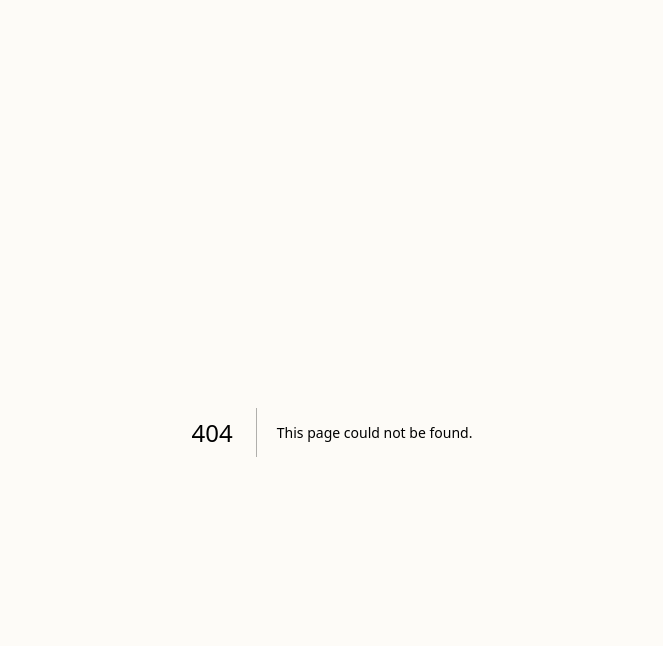
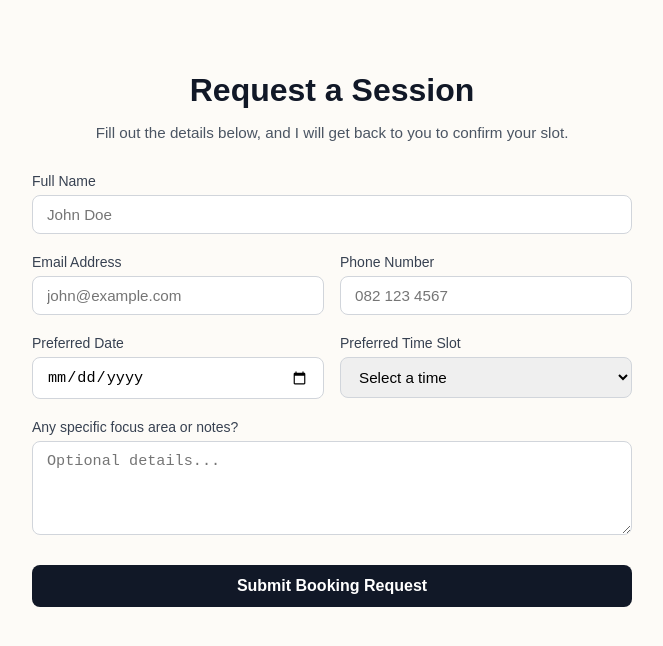
Before and after one commit to sxhumr/soulful-page, a Next.js app: page /book in a window 1280 px wide. Before the commit this address had no page. Shown: the top 646 px of the page, without its empty margins (308-971 px from the left). Built offline with nearby package versions, Linux system fonts and the light colour scheme.

Commit message:
feat: add cal.eu booking integration files

```diff
--- /dev/null
+++ b/src/app/book/page.jsx
@@ -0,0 +1,146 @@
+'use client';
+
+import { useState } from 'react';
+
+export default function BookingPage() {
+  const [formData, setFormData] = useState({
+    name: '',
+    email: '',
+    phone: '',
+    date: '',
+    timeSlot: '',
+    message: '',
+  });
+  const [status, setStatus] = useState({ loading: false, success: null, error: null });
+
+  const handleChange = (e) => {
+    const { name, value } = e.target;
+    setFormData((prev) => ({ ...prev, [name]: value }));
+  };
+
+  const handleSubmit = async (e) => {
+    e.preventDefault();
+    setStatus({ loading: true, success: null, error: null });
+
+    try {
+      const response = await fetch('/api/booking', {
+        method: 'POST',
+        headers: { 'Content-Type': 'application/json' },
+        body: JSON.stringify(formData),
+      });
+
+      const data = await response.json();
+
+      // If the Next.js API route returns an error, catch and display it
+      if (!response.ok) {
+        throw new Error(data.error || 'Failed to submit request');
+      }
+
+      setStatus({ loading: false, success: true, error: null });
+      setFormData({ name: '', email: '', phone: '', date: '', timeSlot: '', message: '' });
+    } catch (err) {
+      setStatus({ loading: false, success: false, error: err.message || 'Something went wrong.' });
+    }
+  };
+
+  return (
+    <div style={{ maxWidth: '600px', margin: '40px auto', padding: '0 20px', fontFamily: 'sans-serif' }}>
+      <header style={{ textAlign: 'center', marginBottom: '32px' }}>
+        <h1 style={{ fontSize: '2rem', fontWeight: '700', color: '#111827', marginBottom: '8px' }}>
+          Request a Session
+        </h1>
+        <p style={{ color: '#4B5563', fontSize: '0.95rem' }}>
+          Fill out the details below, and I will get back to you to confirm your slot.
+        </p>
+      </header>
+
+      {status.success ? (
+        <div style={{ backgroundColor: '#F0FDF4', border: '1px solid #BBF7D0', padding: '24px', borderRadius: '12px', textAlign: 'center' }}>
+          <h3 style={{ color: '#166534', fontWeight: '600', marginBottom: '8px' }}>Request Received!</h3>
+          <p style={{ color: '#1F2937', fontSize: '0.9rem' }}>Thank you. Your booking has been successfully coordinated with the scheduling system.</p>
+          <button
+            onClick={() => setStatus({ loading: false, success: null, error: null })}
+            style={{ marginTop: '16px', background: 'none', border: 'none', color: '#166534', textDecoration: 'underline', cursor: 'pointer' }}
+          >
+            Submit another request
+          </button>
+        </div>
+      ) : (
+        <form onSubmit={handleSubmit} style={{ display: 'flex', flexDirection: 'column', gap: '20px' }}>
+
+          <div style={{ display: 'flex', flexDirection: 'column', gap: '6px' }}>
+            <label style={{ fontSize: '0.875rem', fontWeight: '500', color: '#374151' }}>Full Name</label>
+            <input type="text" name="name" required value={formData.name} onChange={handleChange} style={inputStyle} placeholder="John Doe" />
+          </div>
+
+          <div style={{ display: 'grid', gridTemplateColumns: '1fr 1fr', gap: '16px' }}>
+            <div style={{ display: 'flex', flexDirection: 'column', gap: '6px' }}>
+              <label style={{ fontSize: '0.875rem', fontWeight: '500', color: '#374151' }}>Email Address</label>
+              <input type="email" name="email" required value={formData.email} onChange={handleChange} style={inputStyle} placeholder="john@example.com" />
+            </div>
+            <div style={{ display: 'flex', flexDirection: 'column', gap: '6px' }}>
+              <label style={{ fontSize: '0.875rem', fontWeight: '500', color: '#374151' }}>Phone Number</label>
+              <input type="tel" name="phone" required value={formData.phone} onChange={handleChange} style={inputStyle} placeholder="082 123 4567" />
+            </div>
+          </div>
+
+          <div style={{ display: 'grid', gridTemplateColumns: '1fr 1fr', gap: '16px' }}>
+            <div style={{ display: 'flex', flexDirection: 'column', gap: '6px' }}>
+              <label style={{ fontSize: '0.875rem', fontWeight: '500', color: '#374151' }}>Preferred Date</label>
+              <input type="date" name="date" required value={formData.date} onChange={handleChange} style={inputStyle} />
+            </div>
+            <div style={{ display: 'flex', flexDirection: 'column', gap: '6px' }}>
+              <label style={{ fontSize: '0.875rem', fontWeight: '500', color: '#374151' }}>Preferred Time Slot</label>
+              <select name="timeSlot" required value={formData.timeSlot} onChange={handleChange} style={inputStyle}>
+                <option value="">Select a time</option>
+                <option value="morning">Morning (09:00 - 12:00)</option>
+                <option value="afternoon">Afternoon (12:00 - 15:00)</option>
+                <option value="late-afternoon">Late Afternoon (15:00 - 18:00)</option>
+              </select>
+            </div>
+          </div>
+
+          <div style={{ display: 'flex', flexDirection: 'column', gap: '6px' }}>
+            <label style={{ fontSize: '0.875rem', fontWeight: '500', color: '#374151' }}>Any specific focus area or notes?</label>
+            <textarea name="message" rows="4" value={formData.message} onChange={handleChange} style={{ ...inputStyle, resize: 'vertical' }} placeholder="Optional details..." />
+          </div>
+
+          {status.error && (
+            <div style={{ backgroundColor: '#FEF2F2', border: '1px solid #FEE2E2', padding: '12px', borderRadius: '8px', color: '#991B1B', fontSize: '0.875rem' }}>
+              <strong>Error:</strong> {status.error}
+            </div>
+          )}
+
+          <button type="submit" disabled={status.loading} style={buttonStyle}>
+            {status.loading ? 'Processing with Cal.com...' : 'Submit Booking Request'}
+          </button>
+        </form>
+      )}
+    </div>
+  );
+}
+
+// Clean UI Styles
+const inputStyle = {
+  width: '100%',
+  padding: '10px 14px',
+  borderRadius: '8px',
+  border: '1px solid #D1D5DB',
+  fontSize: '0.95rem',
+  outline: 'none',
+  boxSizing: 'border-box',
+};
+
+const buttonStyle = {
+  width: '100%',
+  backgroundColor: '#111827',
+  color: '#FFFFFF',
+  padding: '12px',
+  borderRadius: '8px',
+  fontSize: '1rem',
+  fontWeight: '600',
+  border: 'none',
+  cursor: 'pointer',
+  marginTop: '10px',
+  transition: 'background-color 0.2s',
+};
--- /dev/null
+++ b/src/app/book/route.js
@@ -0,0 +1,62 @@
+import { NextResponse } from 'next/server';
+
+export async function POST(request) {
+  try {
+    const body = await request.json();
+    const { name, email, phone, date, timeSlot, message } = body;
+
+    // 1. Get your Cal.com Event Type ID
+    // Look at your Cal.com dashboard under 'Event Types', click your event,
+    // and grab the number from the URL bar (e.g., cal.com/event-types/123456)
+    const EVENT_TYPE_ID = 332761; // ◄─── Replace with your actual Cal.com Event Type ID
+
+    // 2. Map the dropdown time slot selection into a solid hour string
+    let hourString = '09:00:00'; // Default morning
+    if (timeSlot === 'afternoon') hourString = '13:00:00';
+    if (timeSlot === 'late-afternoon') hourString = '16:00:00';
+
+    // 3. Construct a standard ISO 8601 UTC timestamp string for Cal.com
+    // South Africa is UTC+2, so we format it without timezone offsets for the API
+    const startDateTimeISO = `${date}T${hourString}.000Z`;
+
+    // 4. Send the payload securely to Cal.com's Core API v2
+    const calResponse = await fetch('https://api.cal.eu/v2/bookings', {
+      method: 'POST',
+      headers: {
+        'Content-Type': 'application/json',
+        'Authorization': `Bearer ${process.env.CAL_API_KEY}`,
+        'cal-api-version': '2024-08-13', // Current stable API spec line
+      },
+      body: JSON.stringify({
+        eventTypeId: EVENT_TYPE_ID,
+        start: startDateTimeISO,
+        attendee: {
+          name: name,
+          email: email,
+          timeZone: 'Africa/Johannesburg',
+          language: 'en',
+          phoneNumber: phone
+        },
+        metadata: {
+          notes: message
+        }
+      }),
+    });
+
+    const calData = await calResponse.json();
+
+    if (!calResponse.ok) {
+      console.error('Cal.eu Error Log:', calData);
+      return NextResponse.json(
+        { error: calData.message || 'Failed to create booking in Cal.eu backend' },
+        { status: calResponse.status }
+      );
+    }
+
+    return NextResponse.json({ success: true, booking: calData.data }, { status: 200 });
+
+  } catch (error) {
+    console.error('Internal API Route Error:', error);
+    return NextResponse.json({ error: 'Internal Server Error' }, { status: 500 });
+  }
+}
```
Also changed, not shown: src/app/page.jsx (+11 -3 lines).
